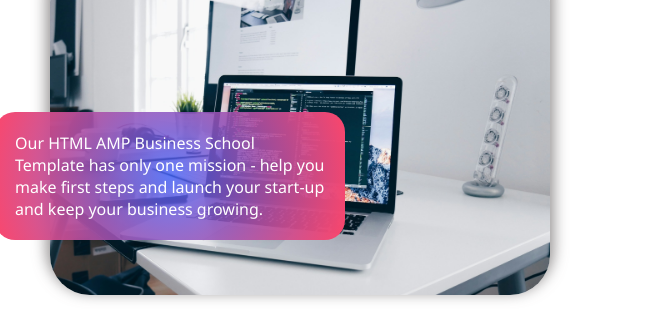
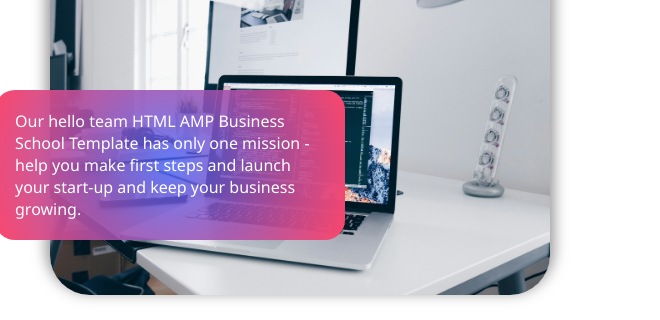
Before and after one commit to VGanapathiRaja/mobileapp, a plain HTML site: page about.html in a window 1280 px wide. Shown: the part 240-560 px from the top of the page, 0-660 px from the left. Drawn offline with Linux system fonts and the light colour scheme; a web font is replaced by a local one.

Commit message:
about page update

```diff
--- a/about.html
+++ b/about.html
@@ -427,7 +427,7 @@
             <div class="aboutimg">
                 <img src="assets/about.jpg" alt="about">
                 <div class="aboutimgcontent">
-                    <p>Our HTML AMP Business School Template has only one mission - help you make first steps and launch your start-up and keep your business growing.</p>
+                    <p>Our hello team HTML AMP Business School Template has only one mission - help you make first steps and launch your start-up and keep your business growing.</p>
                 </div>
             </div>
             <div class="aboutcontent">
```
